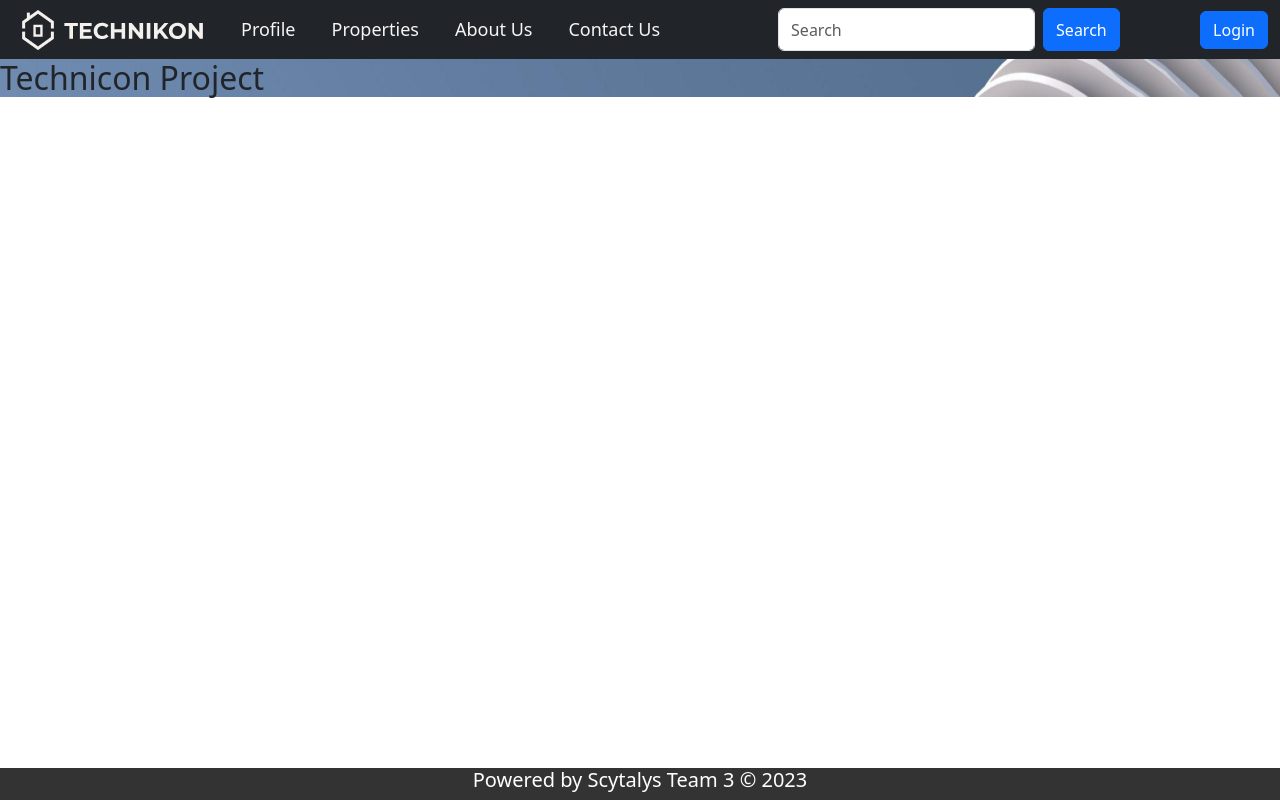
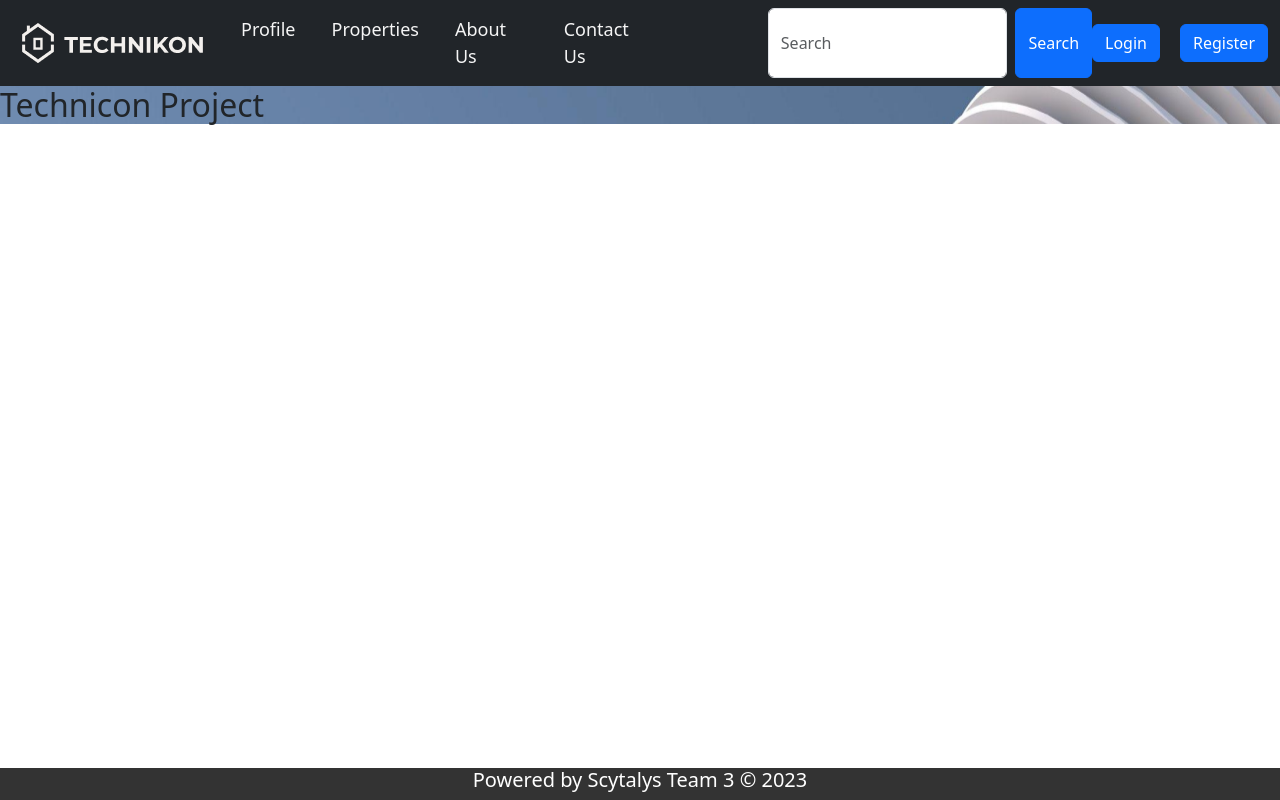
Before and after one commit to Alexandros-Katsiris/technikonProjectFrontEnd, a React (Create React App) app: page / in a window 1280 px wide. Built offline with nearby package versions, Linux system fonts and the light colour scheme.

Commit message:
Added login and register buttons

```diff
--- a/src/components/NavBar.jsx
+++ b/src/components/NavBar.jsx
@@ -2,8 +2,24 @@ import React from "react";
 import { Link } from "react-router-dom";
 import technikon from "./img/Frame.png";
 import logo from "./img/Vector.png";
+import Login from "../form/Login";
+import { useNavigate } from "react-router-dom";
 
-const Navbar = () => (
+
+
+function Navbar() {
+
+  const navigate = useNavigate();
+
+  const navigateLogin = () => {
+    navigate("login");
+  };
+
+  const navigateRegister = () => {
+    navigate("register");
+  };
+
+  return (
     <nav class="navbar navbar-expand-sm navbar-dark bg-dark">
       <div class="container-fluid">
         <Link to="/">
@@ -66,18 +82,26 @@ const Navbar = () => (
 
             {/* <h6>THE MOST COMPLETE DEVELOPERS IN THE WORLD</h6> */}
             <form class="d-flex" style={{ paddingLeft: "100px" }}>
-            <input class="form-control me-2" type="text" placeholder="Search" />
+              <input
+                class="form-control me-2"
+                type="text"
+                placeholder="Search"
+              />
               <button class="btn btn-primary" type="button">
                 Search
               </button>
             </form>
           </ul>
-        <button class="btn btn-primary" type="button">
+          <button class="btn btn-primary" type="button" onClick={navigateLogin} style={{marginRight:"20px"}}>
             Login
+          </button>
+          <button class="btn btn-primary" type="button" onClick={navigateRegister}>
+            Register
           </button>
         </div>
       </div>
     </nav>
   );
+}
 
 export default Navbar;
```
Also changed, not shown: src/form/Login.jsx (renamed from src/form/Login.js). Lines whose indentation alone changed are shown as unchanged.
